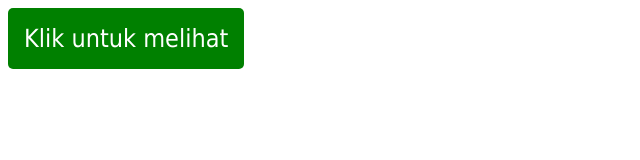
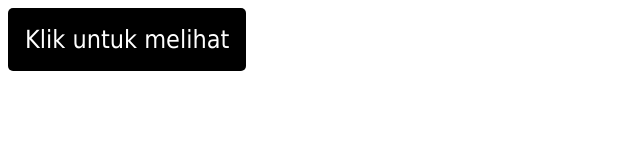
Before and after one commit to SMPN9/ppdb, a plain HTML site: page index.html in a window 1280 px wide. In both pictures the pointer is over the button "Klik untuk melihat". Shown: the whole page, without its empty margins (0-640 px from the left). Drawn offline with Linux system fonts and the light colour scheme.

Commit message:
Update index.html

```diff
--- a/index.html
+++ b/index.html
@@ -14,10 +14,10 @@ font-family: Tahoma,Arial;
 }
 #bb{padding:10px;border:none;background:orange;color:white;border-radius:5px;font-size:25px}
 #bc{padding:10px;border:none;background:green;color:white;border-radius:5px;font-size:25px}
-#bb:hover{padding:13px;border:none;background:black;color:white;border-radius:5px;font-size:25px}
+#bb:hover{padding:17px;border:none;background:black;color:white;border-radius:5px;font-size:25px}
 #bc:hover{padding:13px;border:none;background:black;color:white;border-radius:5px;font-size:25px}
 #bd{padding:10px;border:none;background:orange;color:white;border-radius:5px;font-size:25px}
-#bd:hover{padding:16px;border:none;background: green;color:white;border-radius:5px;font-size:25px}
+#bd:hover{padding:13px;border:none;background: green;color:white;border-radius:5px;font-size:25px}
 
 button:hover{padding:10px;border:none;background:orange;color}
 th{padding:13px;background:black;color:white}
@@ -54,7 +54,7 @@ table td:nth-child(2) { pointer-events: none;
 
 <body>
 	<div id="rd" style="display:none"></div>
-<button id="bd" onclick="go(3)">Klik untuk melihat</button><div id="um" style="display:none"><b>DAFTAR NAMA-NAMA PESERTA DIDIK YANG SUDAH TERDAFTAR DI PPDB ONLINE <br/>UPTD SMP NEGERI 9 SINJAI</b>
+<button id="bb" onclick="go(3)">Klik untuk melihat</button><div id="um" style="display:none"><b>DAFTAR NAMA-NAMA PESERTA DIDIK YANG SUDAH TERDAFTAR DI PPDB ONLINE <br/>UPTD SMP NEGERI 9 SINJAI</b>
 						<div style="overflow:scroll" class="table-responsive" >
 							<table class="table table-hover dataTable no-footer" id="table" role="grid">
 								<thead class="text-center iq-bg-primary">
@@ -636,7 +636,7 @@ table td:nth-child(2) { pointer-events: none;
 							</table></div><br/>
 							<img src="infoppdb.jpg" style="width:350px"></img><p/>
 							<label><b>Maccalinge Radio Dolo bela sambil majjama/istirahat :</b><br/>
-							<button id="bb" onclick="go(1)">Prambors</button>
+							<button id="bd" onclick="go(1)">Prambors</button>
 
 							<button id="bc" onclick="go(3)" >Madama</button>
 						</div>
```
